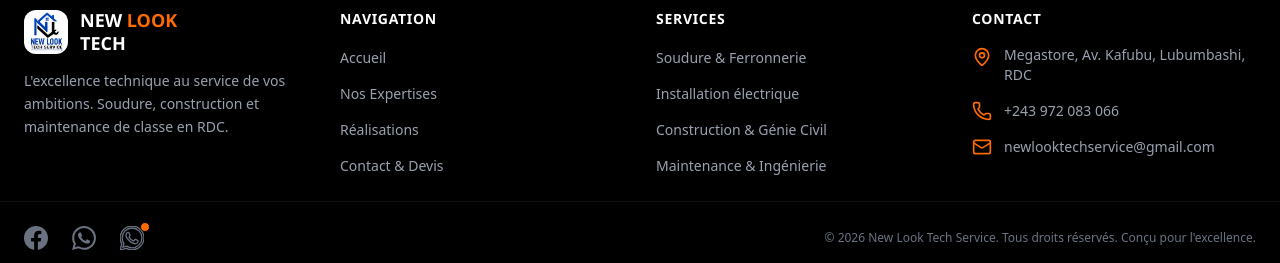
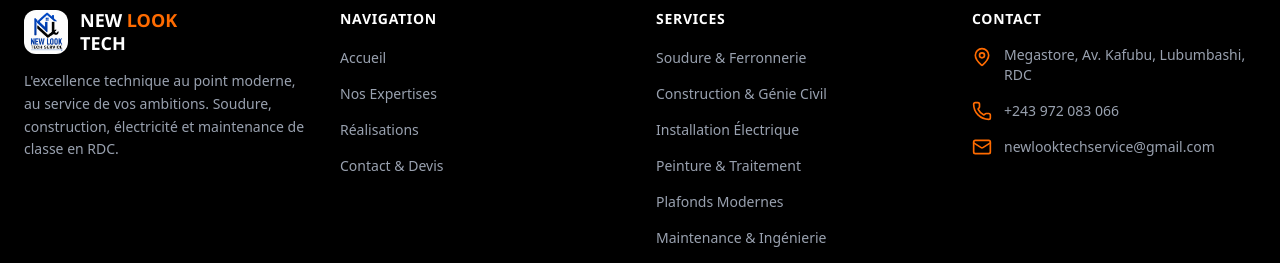
Before and after one commit to THEGINS-dev/new-look-tech, a Next.js app: page / in a window 1280 px wide. Shown: the part 4281-4544 px from the top of the page. Built offline with nearby package versions, Linux system fonts and the light colour scheme; no server answers.

Commit message:
Update Footer.tsx

```diff
--- a/src/components/layout/Footer.tsx
+++ b/src/components/layout/Footer.tsx
@@ -8,7 +8,7 @@ export default function Footer() {
       {/* GRILLE 4 COLONNES */}
       <div className="max-w-7xl mx-auto px-6 pt-14 pb-6 grid grid-cols-1 sm:grid-cols-2 lg:grid-cols-4 gap-10 lg:gap-8">
 
-        {/* COLONNE 1 : Logo (aligné à GAUCHE) + Vision */}
+        {/* COLONNE 1 : Logo + Vision */}
         <div>
           <div className="flex items-center gap-3 mb-4">
             <Image src="/images/Logo.jpg" alt="Logo NEW LOOK TECH" width={44} height={44} className="rounded-xl object-cover" />
@@ -17,7 +17,7 @@ export default function Footer() {
             </h2>
           </div>
           <p className="text-gray-400 text-sm leading-relaxed">
-            L'excellence technique au service de vos ambitions. Soudure, construction et maintenance de classe en RDC.
+            L'excellence technique au point moderne, au service de vos ambitions. Soudure, construction, électricité et maintenance de classe en RDC.
           </p>
         </div>
 
@@ -32,13 +32,15 @@ export default function Footer() {
           </ul>
         </div>
 
-        {/* COLONNE 3 : Services */}
+        {/* COLONNE 3 : Les 6 Expertises complètes */}
         <div>
           <h3 className="font-orbitron text-sm font-bold text-white uppercase tracking-wider mb-4">Services</h3>
           <ul className="space-y-3">
             <li><a href="#services" className="text-gray-400 hover:text-cyan-electric transition-colors text-sm">Soudure & Ferronnerie</a></li>
-            <li><a href="#services" className="text-gray-400 hover:text-cyan-electric transition-colors text-sm">Installation électrique</a></li>
             <li><a href="#services" className="text-gray-400 hover:text-cyan-electric transition-colors text-sm">Construction & Génie Civil</a></li>
+            <li><a href="#services" className="text-gray-400 hover:text-cyan-electric transition-colors text-sm">Installation Électrique</a></li>
+            <li><a href="#services" className="text-gray-400 hover:text-cyan-electric transition-colors text-sm">Peinture & Traitement</a></li>
+            <li><a href="#services" className="text-gray-400 hover:text-cyan-electric transition-colors text-sm">Plafonds Modernes</a></li>
             <li><a href="#services" className="text-gray-400 hover:text-cyan-electric transition-colors text-sm">Maintenance & Ingénierie</a></li>
           </ul>
         </div>
@@ -69,7 +71,7 @@ export default function Footer() {
         </div>
       </div>
 
-      {/* BARRE INFÉRIEURE — pb-24 laisse la place au bouton du chatbot en bas à droite */}
+      {/* BARRE INFÉRIEURE — pb-24 laisse la place au bouton du chatbot */}
       <div className="border-t border-white/5">
         <div className="max-w-7xl mx-auto px-6 pt-6 pb-24 md:pb-8 flex flex-col sm:flex-row justify-between items-center gap-5">
 
@@ -77,7 +79,7 @@ export default function Footer() {
             © 2026 New Look Tech Service. Tous droits réservés. Conçu pour l'excellence.
           </p>
 
-          {/* Réseaux sociaux : vrais logos cliquables */}
+          {/* Réseaux sociaux : 3 logos distincts et cliquables */}
           <div className="flex items-center space-x-6">
             {/* Facebook */}
             <a href="https://facebook.com/profile.php?id=61594125400628" target="_blank" rel="noopener noreferrer" aria-label="Facebook"
@@ -95,14 +97,13 @@ export default function Footer() {
               </svg>
             </a>
 
-  {/* Chaîne WhatsApp — version contour + badge diffusion */}
+            {/* Chaîne WhatsApp — contour + badge diffusion orange */}
             <a href="https://whatsapp.com/channel/0029VbCCZD46mYPDoHqiUI2T" target="_blank" rel="noopener noreferrer"
                aria-label="Chaîne WhatsApp" title="Chaîne WhatsApp"
                className="relative text-gray-500 hover:text-teal-400 hover:scale-110 transition-all duration-300">
               <svg viewBox="0 0 24 24" fill="none" stroke="currentColor" strokeWidth="1.3" className="w-6 h-6">
                 <path d="M17.472 14.382c-.297-.149-1.758-.867-2.03-.967-.273-.099-.471-.148-.67.15-.197.297-.767.966-.94 1.164-.173.199-.347.223-.644.075-.297-.15-1.255-.463-2.39-1.475-.883-.788-1.48-1.761-1.653-2.059-.173-.297-.018-.458.13-.606.134-.133.298-.347.446-.52.149-.174.198-.298.298-.497.099-.198.05-.371-.025-.52-.075-.149-.669-1.612-.916-2.207-.242-.579-.487-.5-.669-.51-.173-.008-.371-.01-.57-.01-.198 0-.52.074-.792.372-.272.297-1.04 1.016-1.04 2.479 0 1.462 1.065 2.875 1.213 3.074.149.198 2.096 3.2 5.077 4.487.709.306 1.262.489 1.694.625.712.227 1.36.195 1.871.118.571-.085 1.758-.719 2.006-1.413.248-.694.248-1.289.173-1.413-.074-.124-.272-.198-.57-.347m-5.421 7.403h-.004a9.87 9.87 0 01-5.031-1.378l-.361-.214-3.741.982.998-3.648-.235-.374a9.86 9.86 0 01-1.51-5.26c.001-5.45 4.436-9.884 9.888-9.884 2.64 0 5.122 1.03 6.988 2.898a9.825 9.825 0 012.893 6.994c-.003 5.45-4.437 9.884-9.885 9.884m8.413-18.297A11.815 11.815 0 0012.05 0C5.495 0 .16 5.335.157 11.892c0 2.096.547 4.142 1.588 5.945L.057 24l6.305-1.654a11.882 11.882 0 005.683 1.448h.005c6.554 0 11.89-5.335 11.893-11.893a11.821 11.821 0 00-3.48-8.413z"/>
               </svg>
-    {/* Badge orange = distinction "Chaîne" */}
               <span className="absolute -top-1 -right-1.5 w-2.5 h-2.5 rounded-full bg-spark-orange border border-black"></span>
             </a>
           </div>
```
Lines whose indentation alone changed are shown as unchanged.
